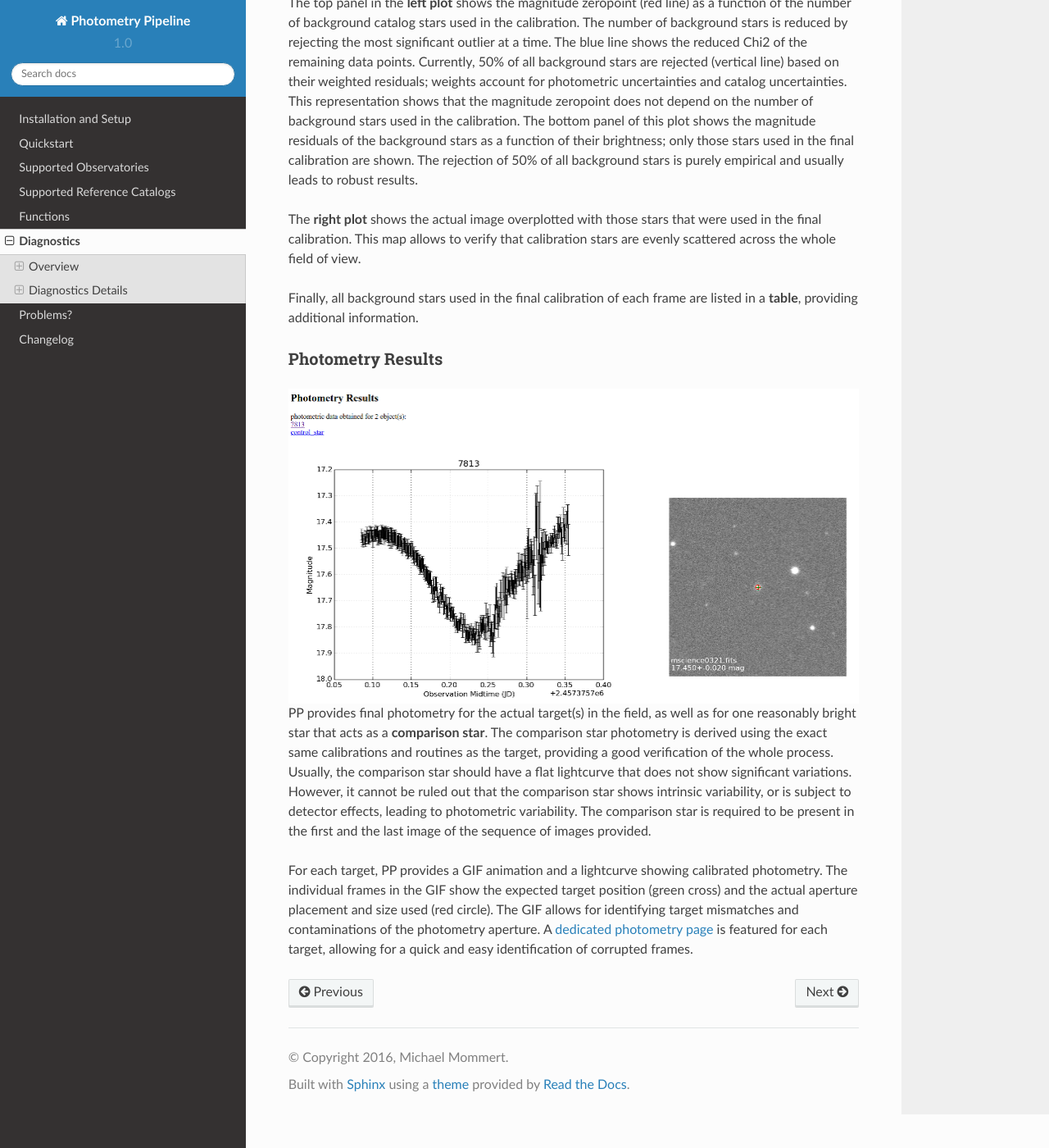
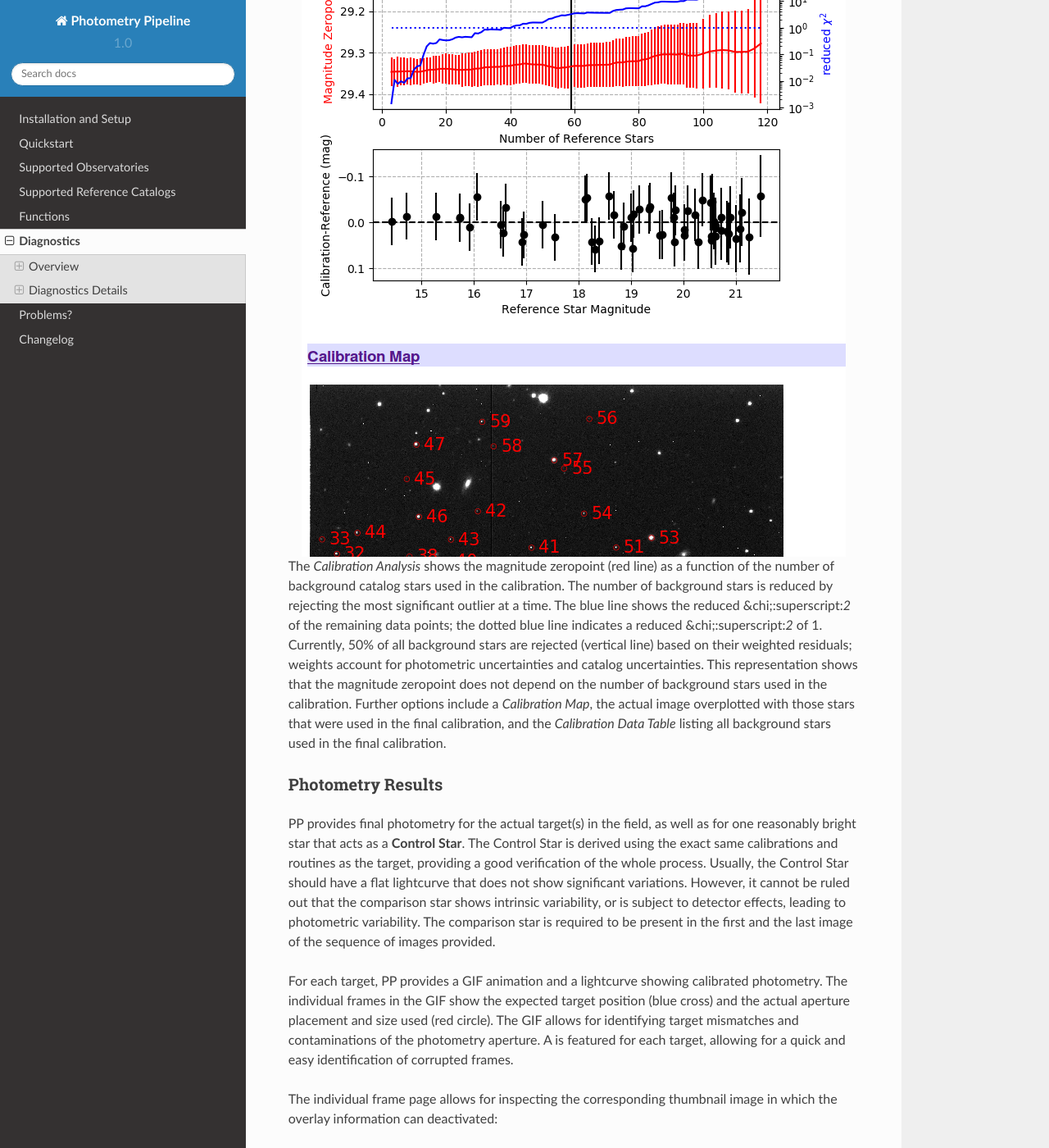
Before and after one commit to talister/photometrypipeline, a Sphinx documentation site: the page built from doc/diagnostics.rst, in a window 1280 px wide and 1400 px high, scrolled down 3697 px. Shown: the whole window at 82% size. Built offline with Sphinx 7.4.7 and the Read the Docs theme 2.0.0, drawn with Linux system fonts in a browser that asks for light colours; some of the changed text lies outside the part shown.

Commit message:
docs updated

```diff
--- a/doc/diagnostics.rst
+++ b/doc/diagnostics.rst
@@ -25,81 +26,64 @@
 ``.diagnostics/`` in the respective data directory (note that the dot
 prefix makes this a hidden directory).
 
-In case PP has been run using the `all` option on a number of
-underlying data directories, it will create ``diagnostics.html`` and
-``.diagnostics/`` in every sub-directory containing data. In order to
-provide easy access to the individual ``diagnostics.html`` file, PP
-will also create a website named ``summary.html`` in the root
-directory from which is has been called, linking to all created
-``diagnostics.html`` websites.
-
-**Please be aware that the diagnostics html output is currently undergoing a major overhaul. While the html format will be still be used in the future and partly extended, the design and information content might be subject to changes in the future.**
-
 
 LOG File
 ~~~~~~~~
 
 All tasks performed by PP are documented using Python's logging
-system. The LOG file is linked from the ``diagnostics.html`` files
-(see top of the page). If you run PP using the `all` option, there is
-one LOG file for all data sets (unfortunately, I haven't figured out
-how to change the logging filename during runtime...).
-
-The LOG file can be used to check proper performance of the
-pipeline. Its main purpose is to simplify debbuging in case something
-went wrong.
+system. The LOG file is linked from the ``diagnostics.html`` file (see
+top of the page). The LOG file can be used to check proper performance
+of the pipeline. Its main purpose is to simplify debbuging in case
+something went wrong. The LOG file is by default created in the
+respective data directory.
 
 
 Diagnostics Details
 -------------------
 
 The following sections discuss the output of a successful pipeline run
-in detail based on `this`_ example page.
+in detail based on `this <http://mommermi.github.io/pp_diagnostics/diagnostics.html>`_ example page.
 
-Data Overview
-~~~~~~~~~~~~~
+Overview Information
+~~~~~~~~~~~~~~~~~~~~
 
 The top of the diagnostics website lists the data directory, some
 general information like the telescope/instrument combination, as well
 as the total number of frames processed. The process LOG file (see
 above) is linked here, too.
 
-All the frames considered in the process are listed in a table,
-providing information on the date and time, target, filter, airmass,
-exposure time, and field of view. For each frame, a link is provided
-that leads to an `image of that frame`_.
+All the frames considered in the process are listed in the `Data
+Summary` table, providing information on the date and time, target,
+filter, airmass, exposure time, and field of view. By default, the
+frame name links to a separate page with more information on that
+specific frame.
+
 
 Registration
 ~~~~~~~~~~~~
 
-The number of successfully registered frames (and the total number of
-frames) is listed, as well as the astrometric catalog that was used in
-the registration. Additional information on each frame is given on a
-separate website that is linked from here.
-
-The table on the `registration website`_ lists for each frame some
-diagnostics from SCAMP, as well as an image with overplotted stars
-from the respective astrometric catalog that was used. The image
-enables a quick check of the reliability of the astrometric
-solution. Furthermore, the quantifiers ``AS_CONTRAST`` and
-``XY_CONTRAST`` indicate the goodness of the frame's rotation angle
-and scale, and the frame's shift, respectively. ``RA_sig`` and
-``DEC_sig`` provide a sense for positional uncertainties in arcsecs;
-``Chi2_Reference`` and ``Chi2_Internal`` quantify the goodness of
+The first line of this section lists the astrometric catalog that was
+used in the registration and whether the registration was successfull,
+or not.  The following table lists for each frame some diagnostics
+provided by SCAMP, including C:subscript:`AS` and C:subscript:`XY`
+that indicate the goodness of the frame's rotation angle and scale,
+and the frame's shift, respectively. :math:`\sigma`:subscript:`RA` and
+:math:`\sigma`:subscript:`DEC` provide a sense for positional uncertainties
+in arcsecs; :math:`\chi`:superscript:`2`:subscript:`Reference` and
+:math:`\chi`:superscript:`2`:subscript:`Internal` quantify the goodness of
 fit. For additional information on these parameters, please refer to
-the `SCAMP manual`_.
+the `SCAMP manual`_. By default, the image filenames lead to a
+separate frame report page.
 
 
-Photometric Calibration - Aperture Size
-~~~~~~~~~~~~~~~~~~~~~~~~~~~~~~~~~~~~~~~
+Instrumental Photometry
+~~~~~~~~~~~~~~~~~~~~~~~
 
 The optimum aperture size used by PP is determined using a
-curve-of-growth analysis.
+curve-of-growth analysis. Details on how the optimum aperture was
+derived is provided in this section.
 
 .. figure:: aperture_size.png
-    :width: 800px
-    :align: center
-    :height: 347px
     :alt: aperture size diagnostics
     :figclass: align-center
 
@@ -125,11 +109,13 @@
 The **right plot** shows the median PSF full-width-half-max (FWHM)
 based on all sources in the field as a function of time. The red line
 indicates the optimum aperture diameter for comparison. The measured
-FWHMs should be below the red line, meaning that the aperture diameter
-is slightly larger than the image FWHM.  Variations in the FWHM can be
-caused by seeing variations and or focus shifts. Note that in the case
-of badly focused images, the measured FWHM is a bad indicator of the
-real FWHM.
+FWHMs should be below the blue line, meaning that the aperture
+diameter is slightly larger than the image FWHM.  Variations in the
+FWHM can be caused by seeing variations and or focus shifts. Note that
+in the case of badly focused images, the measured FWHM is a bad
+indicator of the real FWHM. By default, you can click on the data
+points on the FWHM plot, which will take you to the respective frame
+page.
 
 
 Photometric Calibration - Catalog Match
@@ -141,89 +127,69 @@
 function of time:
 
 .. figure:: phot_calibration.png
-    :width: 600px
-    :align: center
-    :height: 355px
     :alt: photometric calibration
     :figclass: align-center
 
 Variations in the magnitude zeropoint are due to changes in the
 airmass, as well as due to transparency and seeing variations (see
-FWHM plot above). In the case of the data shown here, thin cirrus led
-to the clearly visible transparency variations.
+FWHM plot above).
 
-In addition to the overview plot, PP provides `detailed information`_
-on every single frame as shown below:
+In addition to the overview plot, PP provides detailed information
+on the respective frame page as shown below:
 
 .. figure:: phot_calibration_single.png
-    :width: 800px
-    :align: center
-    :height: 298px
     :alt: photometric calibration single frame
     :figclass: align-center
 
-The top panel in the **left plot** shows the magnitude zeropoint (red
-line) as a function of the number of background catalog stars used in
-the calibration.  The number of background stars is reduced by
-rejecting the most significant outlier at a time. The blue line
-shows the reduced Chi2 of the remaining data points. Currently, 50% of
-all background stars are rejected (vertical line) based on their
-weighted residuals; weights account for photometric uncertainties and
-catalog uncertainties. This representation shows that the magnitude
-zeropoint does not depend on the number of background stars used in
-the calibration. The bottom panel of this plot shows the magnitude
-residuals of the background stars as a function of their brightness;
-only those stars used in the final calibration are shown. The
-rejection of 50% of all background stars is purely empirical and
-usually leads to robust results.
-
-The **right plot** shows the actual image overplotted with those stars
-that were used in the final calibration. This map allows to verify
-that calibration stars are evenly scattered across the whole field of
-view.
-
-Finally, all background stars used in the final calibration of each
-frame are listed in a **table**, providing additional information.
+The `Calibration Analysis` shows the magnitude zeropoint (red line) as
+a function of the number of background catalog stars used in the
+calibration.  The number of background stars is reduced by rejecting
+the most significant outlier at a time. The blue line shows the
+reduced &chi;:superscript:`2` of the remaining data points; the dotted
+blue line indicates a reduced &chi;:superscript:`2` of 1. Currently,
+50% of all background stars are rejected (vertical line) based on
+their weighted residuals; weights account for photometric
+uncertainties and catalog uncertainties. This representation shows
+that the magnitude zeropoint does not depend on the number of
+background stars used in the calibration. Further options include a
+`Calibration Map`, the actual image overplotted with those stars that
+were used in the final calibration, and the `Calibration Data Table`
+listing all background stars used in the final calibration.
 
 
 Photometry Results
 ~~~~~~~~~~~~~~~~~~
 
-.. figure:: phot_results.png
-    :width: 700px
-    :align: center
-    :height: 384px
-    :alt: photometry results
-    :figclass: align-center
-
 
 PP provides final photometry for the actual target(s) in the field, as
-well as for one reasonably bright star that acts as a **comparison
-star**. The comparison star photometry is derived using the exact same
-calibrations and routines as the target, providing a good verification
-of the whole process. Usually, the comparison star should have a flat
-lightcurve that does not show significant variations. However, it
-cannot be ruled out that the comparison star shows intrinsic
-variability, or is subject to detector effects, leading to photometric
-variability. The comparison star is required to be present in the
-first and the last image of the sequence of images provided.
+well as for one reasonably bright star that acts as a **Control
+Star**. The Control Star is derived using the exact same calibrations
+and routines as the target, providing a good verification of the whole
+process. Usually, the Control Star should have a flat lightcurve
+that does not show significant variations. However, it cannot be ruled
+out that the comparison star shows intrinsic variability, or is
+subject to detector effects, leading to photometric variability. The
+comparison star is required to be present in the first and the last
+image of the sequence of images provided.
 
 
 For each target, PP
 provides a GIF animation and a lightcurve showing calibrated
 photometry. The individual frames in the GIF show the expected target
-position (green cross) and the actual aperture placement and size used
+position (blue cross) and the actual aperture placement and size used
 (red circle). The GIF allows for identifying target mismatches and
-contaminations of the photometry aperture. A `dedicated photometry page`_
+contaminations of the photometry aperture. A
 is featured for each target, allowing for a quick and easy
 identification of corrupted frames.
+
+The individual frame page allows for inspecting the corresponding
+thumbnail image in which the overlay information can deactivated:
+
+.. figure:: phot_results.png
+    :alt: photometry results
+    :figclass: align-center
 
 
 
 
-.. _image of that frame: http://134.114.156.170/photometrypipeline/example_7813/.diagnostics//mscience0300.fits.png
-.. _registration website: http://134.114.156.170/photometrypipeline/example_7813/.diagnostics/registration.html
-.. _detailed information: http://134.114.156.170/photometrypipeline/example_7813/.diagnostics/calibration.html
 .. _SCAMP manual: https://www.astromatic.net/pubsvn/software/scamp/trunk/doc/scamp.pdf
-.. _this: http://134.114.156.170/photometrypipeline/example_7813/diagnostics.html
-.. _dedicated photometry page: http://134.114.156.170/photometrypipeline/example_7813/.diagnostics/7813_results.html
```
Also changed, not shown: other parts of doc/diagnostics.rst (+4 -3 lines), doc/changelog.rst (+10 -1 lines), doc/aperture_size.png, doc/phot_calibration.png, doc/phot_calibration_single.png, doc/phot_results.png.
